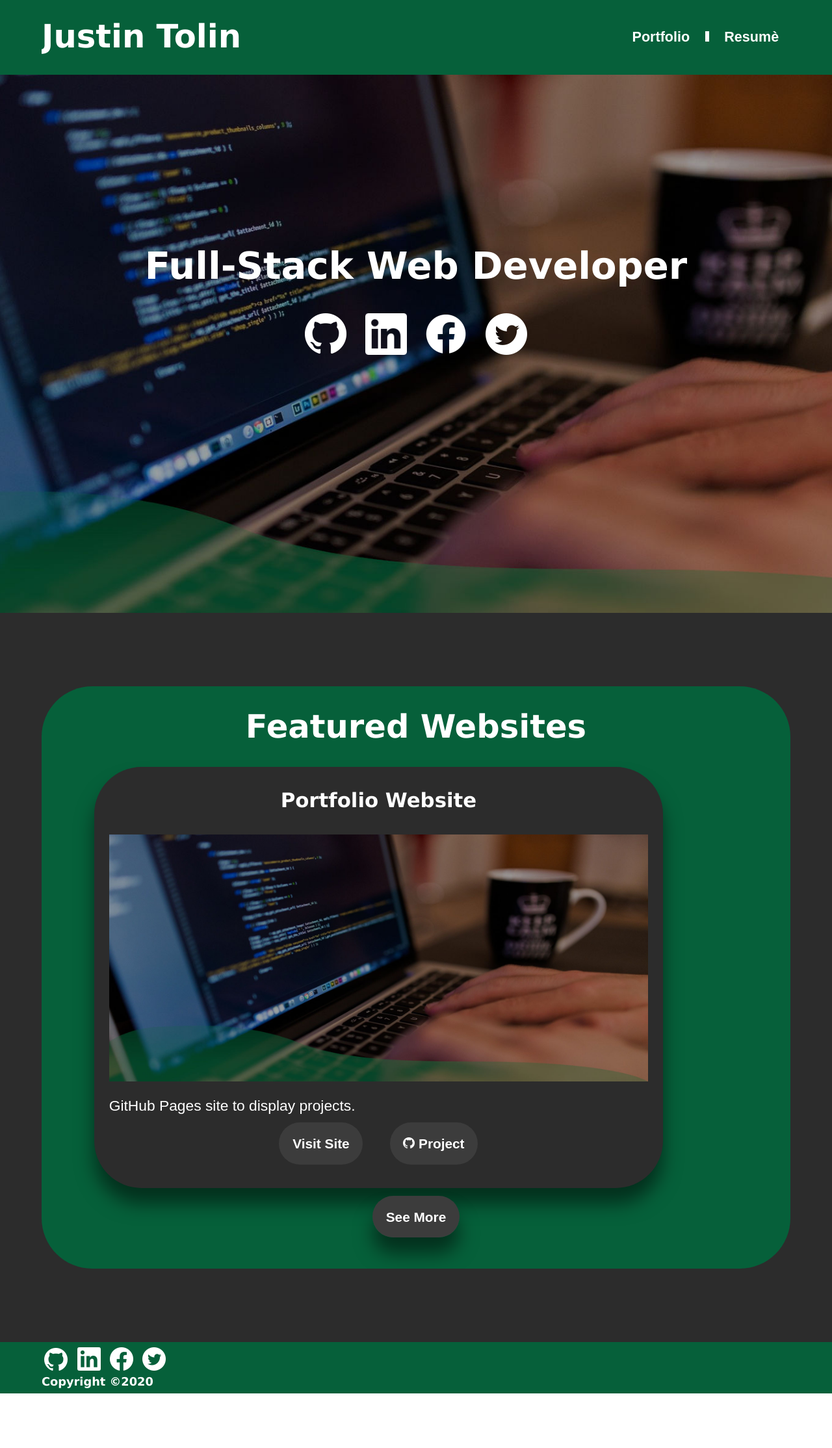
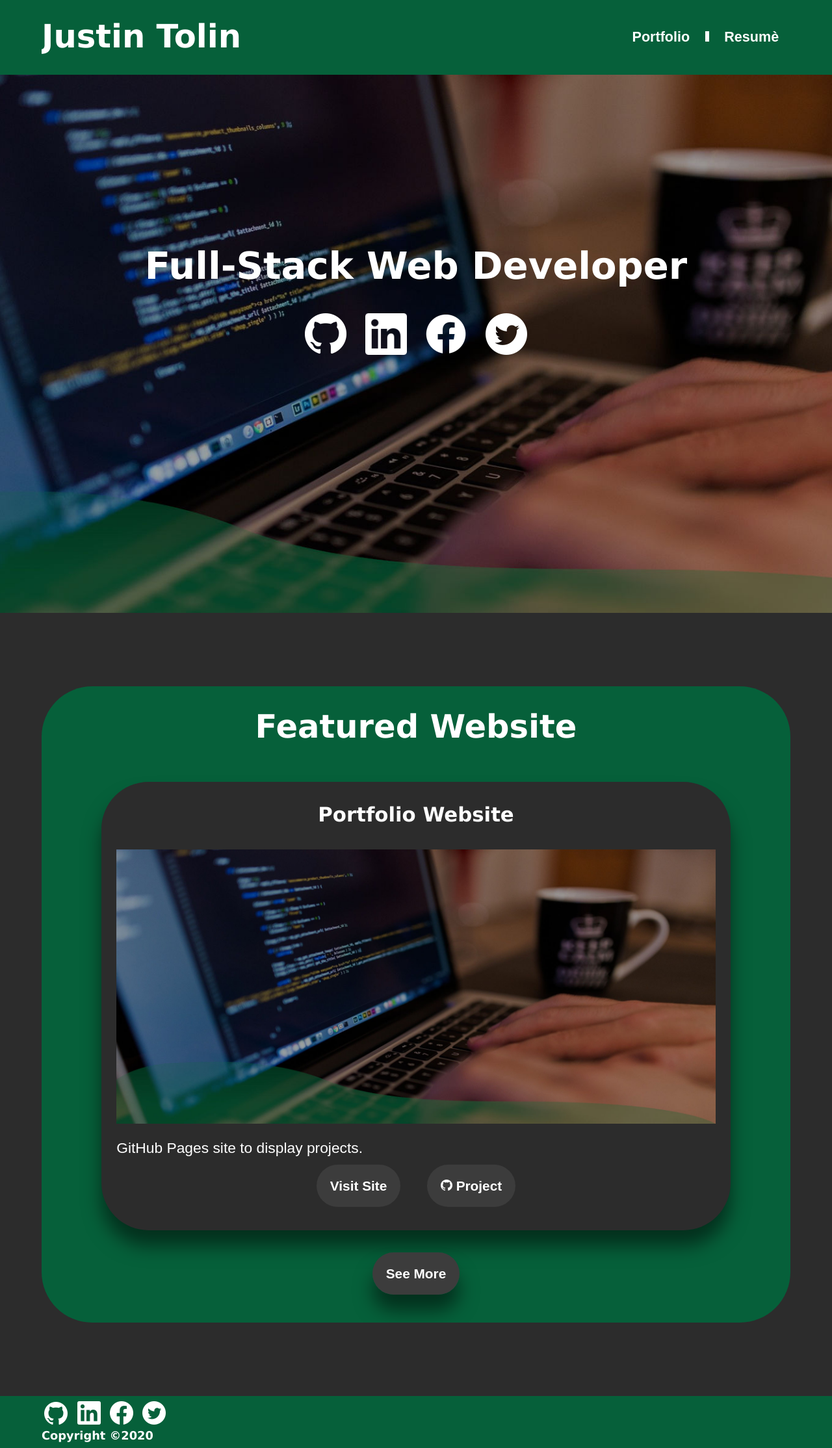
Before and after one commit to Bogey1331/Bogey1331.github.io, a Jekyll site: the page built from index.html, in a window 1280 px wide. Shown: the whole page at 65% size. Built offline with Jekyll 4.4.1, drawn with Linux system fonts in a browser that asks for light colours; a script that is not in the unit is left out; before the commit the page ends 2144 px from its top, so only the background shows below that.

Commit message:
Fixing Showcase CSS

```diff
--- a/assets/css/home.css
+++ b/assets/css/home.css
@@ -44,13 +44,14 @@
 #showcase-section #showcase-content .website-showcase {
     margin: calc(10px + 1vw) 0;
     height: auto;
-    width: 90%;
+    width: 100%;
+    display: grid;
+    grid-template-columns: 1fr;
 }
 
 @media screen and (min-width: 1675px) {
     #showcase-section #showcase-content .website-showcase {
         width: 100%;
-        display: grid;
         {% if site.posts.size <= 1 %}
         grid-template-columns: 1fr;
         {% endif %}
--- a/index.html
+++ b/index.html
@@ -16,7 +16,12 @@ title: Home
 <section id="showcase-section">
   <div class="container">
     <div id="showcase-content">
-      <h2>Featured Websites</h2>
+        {% if site.posts.size > 1 %}
+        <h2>Featured Websites</h2>
+        {% endif %}
+        {% if site.posts.size <= 1 %}
+        <h2>Featured Website</h2>
+        {% endif %}
       <div class="website-showcase">
         {% for post in site.categories.featured %}
           {% include project.html title=post.title thumbnail=post.thumbnail description=post.description repo_url=post.repo_url site_url=post.site_url %}
```
